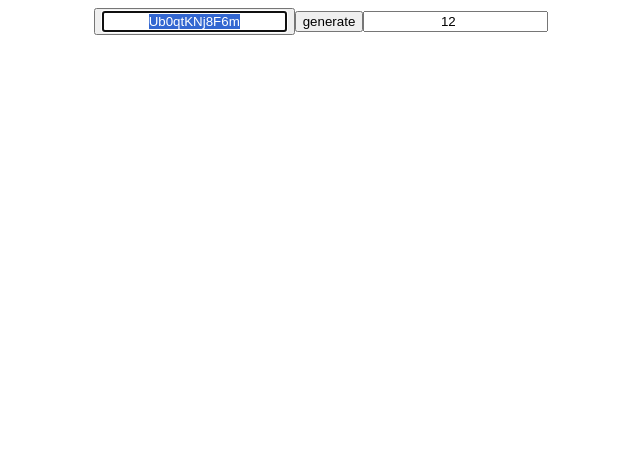
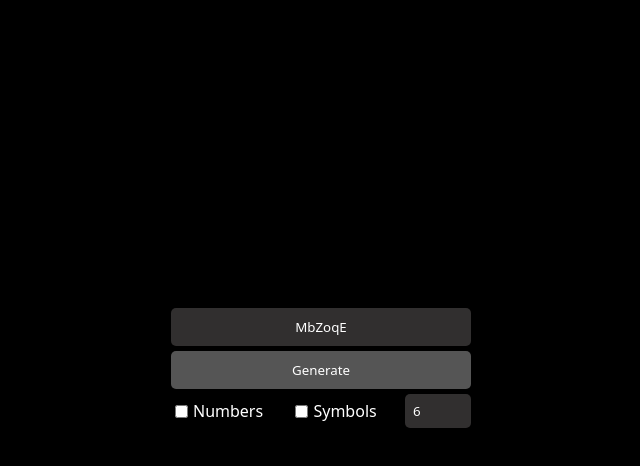
Before and after one commit to nazarsarkisjan/sveltekit-getasecurepassword, a SvelteKit app: page / in a window 1280 px wide. Shown: the top 466 px of the page, without its empty margins (319-959 px from the left). Built offline with nearby package versions, Linux system fonts and the light colour scheme.

Commit message:
temporary local storage

```diff
--- a/src/app.scss
+++ b/src/app.scss
@@ -0,0 +1,7 @@
+* {
+    font-family: system-ui, -apple-system, BlinkMacSystemFont, 'Segoe UI', Roboto, Oxygen, Ubuntu, Cantarell, 'Open Sans', 'Helvetica Neue', sans-serif;
+}
+
+body {
+    background-color: black;
+}
--- a/src/routes/+layout.svelte
+++ b/src/routes/+layout.svelte
@@ -1,25 +1,26 @@
 <script>
+    import { store_letters, store_numbers, store_symbols, store_length } from '$lib/stores.js';
     import { onMount } from 'svelte';
     import "../app.scss";
 
     let finalPassword = "";
-    let passwordLength = 12;
+    // let passwordLength = $store_length;
 
     const modifiers = {
         letters: {
             "alias": "Letters",
             "values": "abcdefghijklmopqrstuvwxyzABCDEFGHIJKLMNOPQRSTUWVXYZ".split(""),
-            "enabled": true,
+            "enabled": $store_letters,
         },
         numbers: {
             "alias": "Numbers",
             "values": "1234567890".split(""),
-            "enabled": true,
+            "enabled": $store_numbers,
         },
         symbols: {
             "alias": "Symbols",
             "values": `!@#$%^&*();:'"\|.,`.split(""),
-            "enabled": false,
+            "enabled": $store_symbols,
         }
     }
 
@@ -28,7 +29,7 @@
 
         setTimeout(() => {
             copyPassword();
-        }, 10);
+        }, 5);
     });
 
     function generatePassword() {
@@ -40,7 +41,10 @@
             let collection = [];
 
             choices.forEach(e => {
+                console.log(e);
                 if (e[1].enabled) {
+
+
                     e[1].values.forEach(e => {
                         collection = collection.concat(e);
                     });
@@ -53,7 +57,7 @@
             return randomToken;
         }
 
-        for (let index = 0; index < passwordLength; index++) {
+        for (let index = 0; index < $store_length; index++) {
             finalPassword = `${finalPassword}${getRandomToken()}`;
         }
     }
@@ -68,13 +72,26 @@
 </script>
 
 <div class="main">
-    <button on:click={() => copyPassword()}>
-        <input type="text" value={finalPassword} readonly id="password">
-    </button>
+    <div class="main__restrict">
+        <button class="main__password" on:click={() => copyPassword() }>
+            {finalPassword}
+            <input type="text" value={finalPassword} readonly id="password">
+        </button>
 
-    <button on:click={() => generatePassword()}>generate</button>
+        <button class="main__generate" on:click={() => { generatePassword(); setTimeout(() => { copyPassword() }, 5); }}>Generate</button>
 
-    <input type="number" min="6" bind:value={passwordLength}>
+        <div class="main__characters">
+            <div>
+                <input type="checkbox" name="numbers" id="numbers" bind:checked={$store_numbers}>
+                <label for="numbers">numbers</label>
+            </div>
+            <div>
+                <input type="checkbox" name="symbols" id="symbols" bind:checked={$store_symbols}>
+                <label for="symbols">symbols</label>
+            </div>
+            <input class="characters" type="number" min="6" bind:value={$store_length}>
+        </div>
+    </div>
 </div>
 
 <slot></slot>
@@ -82,12 +99,83 @@
 <style lang="scss">
     .main {
         width: 100%;
+        height: 90vh;
         display: flex;
         justify-content: center;
         align-items: center;
 
-        input {
-            text-align: center;
+        .main__restrict {
+            width: 100%;
+            max-width: 300px;
+            padding: 10px;
+
+            display: flex;
+            flex-direction: column;
+            gap: 5px;
+
+            border-radius: 5px;
+
+            .main__password {
+                text-align: center;
+                color: white;
+                background-color: rgb(49, 47, 47);
+                border-radius: 5px;
+                padding: 10px 15px;
+                border: none;
+
+                -webkit-user-select: text;
+                -moz-user-select: text;
+                -ms-user-select: text;
+                user-select: text;
+
+                text-overflow: ellipsis;
+                overflow: hidden;
+
+                input {
+                    display: none;
+                }
+            }
+
+            .main__generate {
+                color: white;
+                text-transform: capitalize;
+                background-color: rgb(85, 85, 85);
+
+                padding: 10px 15px;
+                border-radius: 5px;
+                border: none;
+
+                cursor: pointer;
+            }
+
+            .main__characters {
+                display: flex;
+                justify-content: space-between;
+
+                div {
+                    display: flex;
+                    justify-content: center;
+                    align-items: center;
+                    gap: 2px;
+
+                    text-transform: capitalize;
+
+                    label {
+                        color: white;
+                    }
+                }
+
+                .characters {
+                    width: 50px;
+                    padding: 8px;
+
+                    background-color: rgb(49, 47, 47);
+                    color: white;
+
+                    border-radius: 5px;
+                    border: none;
+                }
+            }
         }
     }
 </style>
```
Also changed, not shown: src/lib/stores.js (+20 -0 lines).
